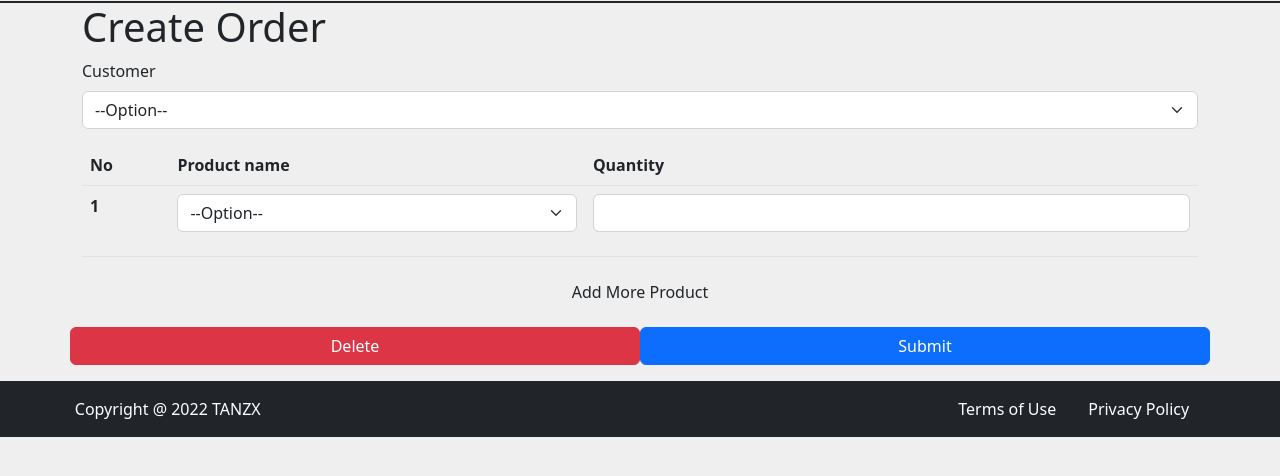
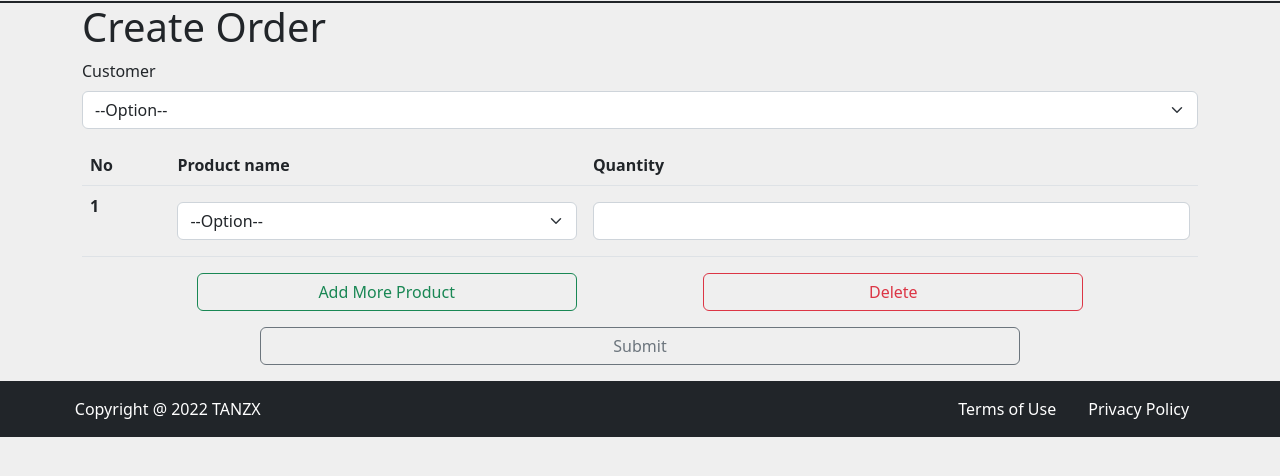
Before and after one commit to tanzhenxun/tanzhenxun.github.io, a PHP site: page /create_order.php in a window 1280 px wide. Shown: the part 75-551 px from the top of the page. Run offline with PHP 8.4, Linux system fonts and the light colour scheme; tables that the repository leaves empty or names only in its code hold one stand-in row (values such as "Sample post"); some libraries are stand-ins or nearby versions.

Commit message:
Correct the No product and footer respon

```diff
--- a/project/create_order.php
+++ b/project/create_order.php
@@ -47,9 +47,6 @@
 
         if ($_POST) {
             include 'config/database.php';
-
-
-
             $customer_id = $_POST['customerSelect'];
             $flag = 0;
             if ($customer_id == "NULL") {
@@ -60,14 +57,6 @@
 
                 if ($flag == 0) {
 
-                    $query = "INSERT INTO order_summary SET customer_id=:customer_id, order_date=:order_date";
-
-                    $stmt = $con->prepare($query);
-
-                    $stmt->bindParam(':customer_id', $customer_id);
-                    $order_date = date('Y-m-d H:i:s');
-                    $stmt->bindParam(':order_date', $order_date);
-                    if ($stmt->execute()) {
                     $query_summary = "SELECT MAX(order_summary_id) from order_summary";
                     $stmt_summary = $con->prepare($query_summary);
                     $stmt_summary->execute();
@@ -76,15 +65,25 @@
                     if ($num > 0) {
                         $row = $stmt_summary->fetch(PDO::FETCH_ASSOC);
                         $order_id = $row['MAX(order_summary_id)'];
+                    }
                     $order_id++;
-                        }
+
+                    $query = "INSERT INTO order_summary SET customer_id=:customer_id, order_date=:order_date";
+
+                    $stmt = $con->prepare($query);
+
+                    $stmt->bindParam(':customer_id', $customer_id);
+                    $order_date = date('Y-m-d H:i:s');
+                    $stmt->bindParam(':order_date', $order_date);
+
+                    if ($stmt->execute()) {
 
                         try {
 
-                            for ($y = 0; $y < 3; $y++) {
-                                if ($_POST["ProductSelect"][$y] != -1) {
-                                    $product_id = $_POST['ProductSelect'][$y];
-                                    $quantity = $_POST['InputOrderQuantity'][$y];
+                            for ($loop = 0; $loop < count($_POST['ProductSelect']); $loop++) {
+                                if ($_POST["ProductSelect"][$loop] != -1) {
+                                    $product_id = $_POST['ProductSelect'][$loop];
+                                    $quantity = $_POST['InputOrderQuantity'][$loop];
 
                                     // insert query
                                     $query_order_detail = "INSERT INTO order_detail SET order_summary_id=:order_summary_id, product_id=:product_id, quantity=:quantity";
@@ -94,14 +93,16 @@
                                     $stmt_order_detail->bindParam(':product_id', $product_id);
                                     $stmt_order_detail->bindParam(':quantity', $quantity);
                                     $stmt_order_detail->bindParam(':order_summary_id', $order_id);
-
                                     // Execute the query
                                     if ($stmt_order_detail->execute()) {
-                                        echo "<div class='alert alert-success'>Product was saved.</div>";
+                                        $flag = 0;
                                     } else {
-                                        echo "<div class='alert alert-danger'>Unable to save product 1.</div>";
+                                        echo "<div class='alert alert-danger'>Unable to save product.</div>";
                                     }
                                 }
+                            }
+                            if ($flag == 0) {
+                                echo "<div class='alert alert-success'>Product was saved.</div>";
                             }
                         }
                         // show error
@@ -153,7 +154,7 @@
                     </select>
                 </div>
             </div>
-            <table class="table">
+            <table class="table" id="order">
                 <thead>
                     <tr>
                         <th scope="col">No</th>
@@ -161,7 +162,7 @@
                         <th scope="col">Quantity</th>
                     </tr>
                 </thead>
-                <tbody class="pRow">
+                <tbody>
                     <?php
 
                     include 'config/database.php';
@@ -170,13 +171,15 @@
                     $stmt = $con->prepare($query);
                     $stmt->execute();
 
-                    for ($x = 1; $x <= 1; $x++) {
-                        $stmt->execute();
-                        echo "<tr>";
-                        echo "<th scope=\"row\" on>$x</th>";
+                    $num = $stmt->rowCount();
+
+                    //for ($pdct_tbl = 1; $pdct_tbl  <= 1; $pdct_tbl ++) {
+                    //    $stmt->execute();
+                        echo "<tr class = \"pRow\">";
+                        echo "<th scope=\"row\">1</th>";
                         echo "<td>";
-                        echo "<div class=\"mb-3 col\">";
-                        $num = $stmt->rowCount();
+                        echo "<div class=\"my-2 col\">";
+
                         echo "<select class=\"form-select\" id=\"ProductSelect\" name=\"ProductSelect[]\">";
                         //check if more than 0 record found
                         if ($num > 0) {
@@ -198,117 +201,27 @@
                         echo "</td>";
 
                         echo "<td>";
-                        echo "<div class=\"mb-3 col\">";
+                        echo "<div class=\"my-2 col\">";
                         echo "<input type=\"number\" class=\"form-control\" id=\"InputOrderQuantity\" name=\"InputOrderQuantity[]\">";
                         echo "</div>";
                         echo "</td>";
 
                         echo "</tr>";
-                    }
+                    //}
                     ?>
                 </tbody>
             </table>
-            <div class="row">
-            <input type="button" value="Add More Product" class="add_one btn btn-Success mb-3 col-" />
-            <input type="button" value="Delete" class="delete_one btn btn-danger mb-3 col" />
-            <button type="submit" class="btn btn-primary mb-3 col">Submit</button>
+            <div class="row text-center d-flex justify-content-evenly">
+                <input type="button" value="Add More Product" class="add_one btn btn-outline-success mb-3 col-4" />
+                <input type="button" value="Delete" class="delete_one btn btn-outline-danger mb-3 col-4" />
+                <button type="submit" class="btn btn-outline-secondary mb-3 col-8">Submit</button>
             </div>
         </form>
-        <!-- <table class="table"> -->
-        <?php
-        // if ($_POST) {
-        //     include 'config/database.php';
-        //     $customer_id = $_POST['customerSelect'];
-        //     $flag = 0;
-        //     if ($customer_id == "NULL") {
-        //         $flag = 1;
-        //     } else {
-
-        //         $query = "SELECT order_summary_id From order_summary Order by order_summary_id desc limit 1";
-        //         $stmt = $con->prepare($query);
-        //         $stmt->execute();
-        //         $row = $stmt->fetch(PDO::FETCH_ASSOC);
-        //         $order_summary_id = $row['order_summary_id'];
-        //         echo $order_summary_id;
-
-
-        //         if ($flag == 0) {
-
-
-        //             $query = "SELECT  *
-        //             FROM order_detail
-        //             LEFT JOIN products
-        //             ON order_detail.product_id = products.id
-        //         UNION ALL
-        //             SELECT *
-        //             FROM products
-        //             RIGHT JOIN order_detail
-        //             ON products.id = order_detail.product_id
-        //             Order by order_detail_id desc limit 3";
-        //             //Select Max(orderid) From orders
-
-        //             $stmt = $con->prepare($query);
-        //             $stmt->execute();
-
-        //             $num = $stmt->rowCount();
-
-        //             echo "<thead>";
-        //             echo "<tr>";
-        //             echo "<th scope=\"col\">No</th>";
-        //             echo "<th scope=\"col\">Product name</th>";
-        //             echo "<th scope=\"col\">Quantity</th>";
-        //             echo "<th scope=\"col\">Price</th>";
-        //             echo "<th scope=\"col\">Total</th>";
-        //             echo "</tr>";
-        //             echo "</thead>";
-        //             echo "<tbody>";
-        //             $count = 1;
-        //             if ($num > 0) {
-        //                 while ($row = $stmt->fetch(PDO::FETCH_ASSOC)) {
-        //                     // show product 1
-        //                     echo "<tr>";
-        //                     echo "<th scope=\"row\">$count</th>";
-        //                     // show product name
-        //                     echo "<td>";
-        //                     echo "<div class=\"mb-3 col\">";
-        //                     echo $row["name"];
-        //                     echo "</div>";
-        //                     echo "</td>";
-        //                     // show product quantity
-        //                     echo "<td>";
-        //                     echo "<div class=\"mb-3 col\">";
-        //                     echo $row["quantity"];
-        //                     echo "</div>";
-        //                     echo "</td>";
-        //                     //show product price
-        //                     echo "<td>";
-        //                     echo "<div class=\"mb-3 col\">";
-        //                     echo $row["price"];
-        //                     echo "</div>";
-        //                     echo "</td>";
-        //                     //show total
-        //                     echo "<td>";
-        //                     echo "<div class=\"mb-3 col\">";
-        //                     $total = $row["quantity"] * $row["price"];
-        //                     echo $total;
-        //                     echo "</div>";
-        //                     echo "</td>";
-        //                     $count++;
-        //                 }
-        //             }
-        //             echo "</tbody>";
-        //             echo "</table>";
-        //         }
-        //     }
-        // }
-        ?>
-        <!-- </table> -->
-
     </div> <!-- end .container -->
     <footer class="container-fluid py-3 bg-dark">
         <div class="m-auto foot-size d-sm-flex d-block justify-content-between text-white">
-            <div>Copyright @ 2022 TANZX</div>
-            <div class="d-flex">
+            <div class="text-sm-start text-center">Copyright @ 2022 TANZX</div>
+            <div class="d-flex justify-content-evenly">
                 <div class="mx-3">Terms of Use</div>
                 <div class="mx-3">Privacy Policy</div>
             </div>
@@ -334,7 +247,7 @@
 
             var row = document.getElementById('order').rows;
             for (var i = 1; i <= total; i++) {
-                    row[i].cells[0].innerHTML = i ;
+                row[i].cells[0].innerHTML = i;
 
             }
         }, false);
--- a/project/css/index.css
+++ b/project/css/index.css
@@ -1,6 +1,7 @@
 body {
     background-color: #efefef;
-}
+  }
+
 
 .nav-size {
     max-width: 95%;
@@ -9,8 +10,6 @@ body {
 .logo {
     width: 60px;
 }
-
-
 
 .header_images {
     width: 60%;
--- a/project/customer_create.php
+++ b/project/customer_create.php
@@ -191,8 +191,8 @@
     </div>
     <footer class="container-fluid py-3 bg-dark">
         <div class="m-auto foot-size d-sm-flex d-block justify-content-between text-white">
-            <div>Copyright @ 2022 TANZX</div>
-            <div class="d-flex">
+            <div class="text-sm-start text-center">Copyright @ 2022 TANZX</div>
+            <div class="d-flex justify-content-evenly">
                 <div class="mx-3">Terms of Use</div>
                 <div class="mx-3">Privacy Policy</div>
             </div>
--- a/project/customer_read_one.php
+++ b/project/customer_read_one.php
@@ -129,8 +129,8 @@
 
     <footer class="container-fluid py-3 bg-dark">
         <div class="m-auto foot-size d-sm-flex d-block justify-content-between text-white">
-            <div>Copyright @ 2022 TANZX</div>
-            <div class="d-flex">
+            <div class="text-sm-start text-center">Copyright @ 2022 TANZX</div>
+            <div class="d-flex justify-content-evenly">
                 <div class="mx-3">Terms of Use</div>
                 <div class="mx-3">Privacy Policy</div>
             </div>
--- a/project/product_create.php
+++ b/project/product_create.php
@@ -142,8 +142,8 @@
     </div>
     <footer class="container-fluid py-3 bg-dark">
         <div class="m-auto foot-size d-sm-flex d-block justify-content-between text-white">
-            <div>Copyright @ 2022 TANZX</div>
-            <div class="d-flex">
+            <div class="text-sm-start text-center">Copyright @ 2022 TANZX</div>
+            <div class="d-flex justify-content-evenly">
                 <div class="mx-3">Terms of Use</div>
                 <div class="mx-3">Privacy Policy</div>
             </div>
--- a/project/product_read_one.php
+++ b/project/product_read_one.php
@@ -109,8 +109,8 @@
 
     <footer class="container-fluid py-3 bg-dark">
         <div class="m-auto foot-size d-sm-flex d-block justify-content-between text-white">
-            <div>Copyright @ 2022 TANZX</div>
-            <div class="d-flex">
+            <div class="text-sm-start text-center">Copyright @ 2022 TANZX</div>
+            <div class="d-flex justify-content-evenly">
                 <div class="mx-3">Terms of Use</div>
                 <div class="mx-3">Privacy Policy</div>
             </div>
```
Also changed, not shown: project/customer_read.php (+9 -0 lines), project/product_read.php (+9 -0 lines), project/record.php (added, +88 -0 lines). Lines whose indentation alone changed are shown as unchanged.
